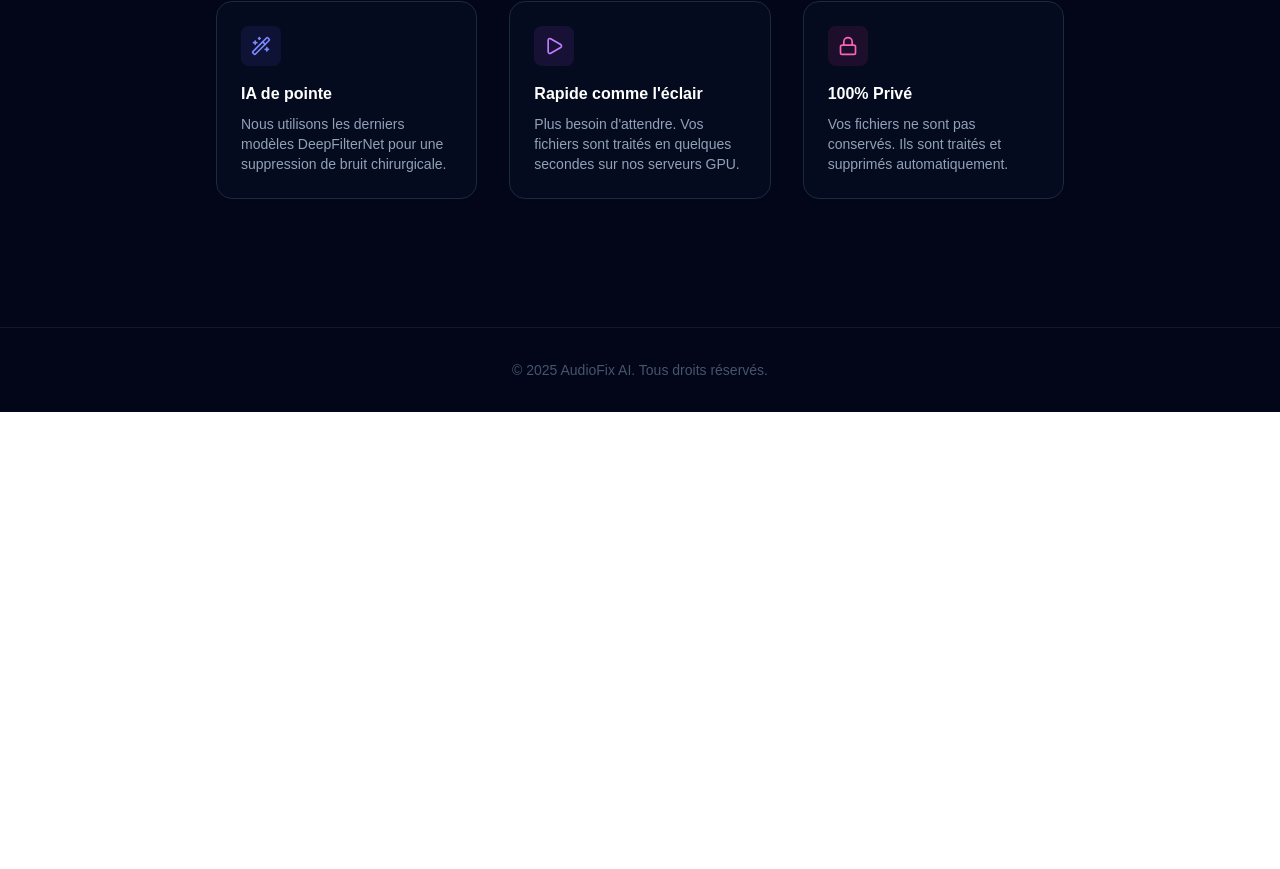
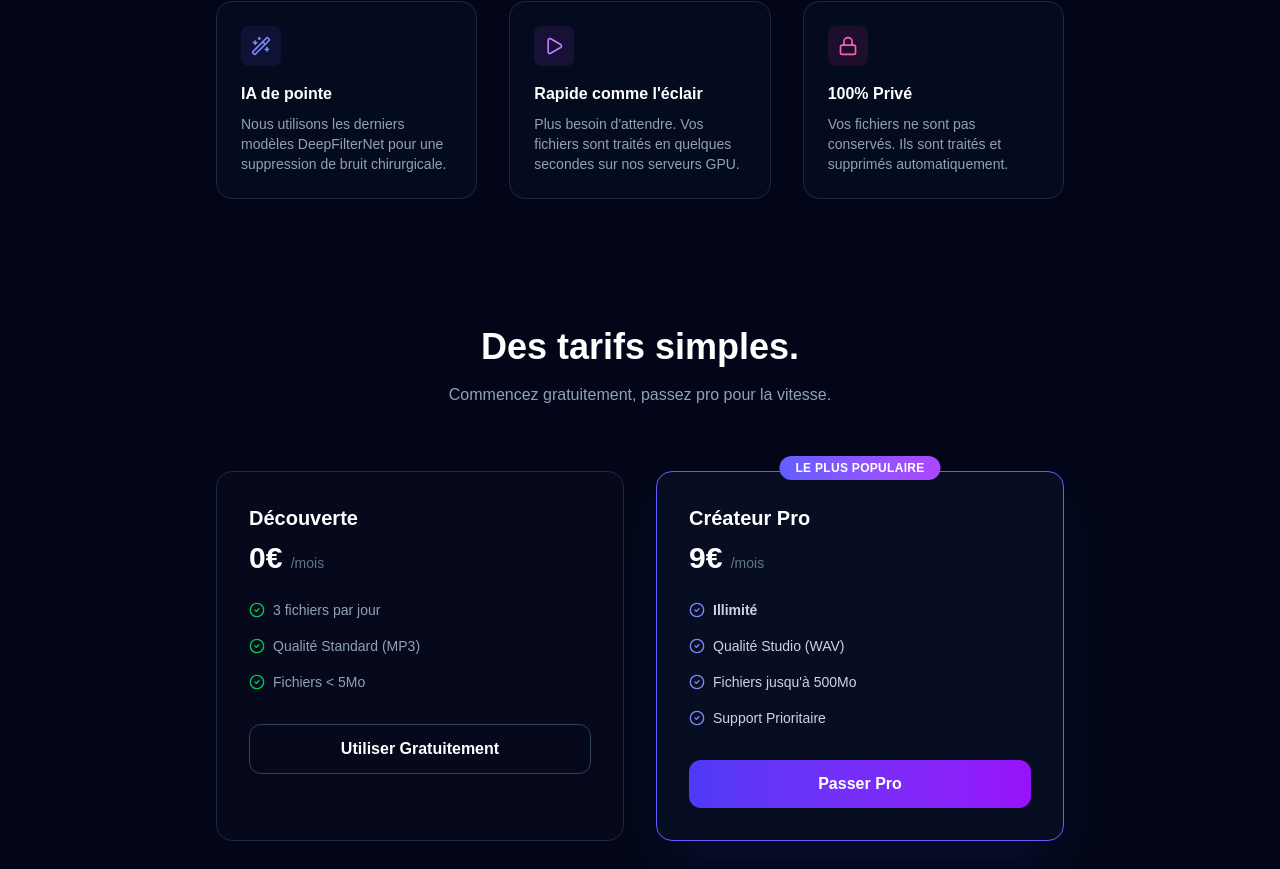
Before and after one commit to mohadzfr/audio-cleaner-saas, a Next.js app: page / in a window 1280 px wide. Shown: the part 951-1820 px from the top of the page. Before the commit the page ends 1363 px from the top, so only its background shows below. Built offline with nearby package versions, Linux system fonts and the light colour scheme.

Commit message:
Design Pro + Pricing

```diff
--- a/app/page.tsx
+++ b/app/page.tsx
@@ -95,7 +95,6 @@ export default function Home() {
         {/* --- UPLOAD CARD --- */}
         <div className="bg-slate-900/50 border border-slate-800 p-2 rounded-2xl shadow-2xl shadow-indigo-500/10 backdrop-blur-sm max-w-xl mx-auto relative group">
 
-          {/* Glow Effect derrière la boite */}
           <div className="absolute -inset-1 bg-gradient-to-r from-indigo-500 to-purple-600 rounded-2xl blur opacity-20 group-hover:opacity-40 transition duration-1000"></div>
 
           <div className="relative bg-slate-950 rounded-xl p-8 border border-slate-800">
@@ -212,6 +211,51 @@ export default function Home() {
           </div>
         </div>
 
+        {/* --- PRICING SECTION --- */}
+        <div id="pricing" className="py-32 text-center">
+          <h2 className="text-4xl font-bold mb-4">Des tarifs simples.</h2>
+          <p className="text-slate-400 mb-16">Commencez gratuitement, passez pro pour la vitesse.</p>
+
+          <div className="grid md:grid-cols-2 gap-8 max-w-4xl mx-auto text-left">
+
+            {/* Plan Gratuit */}
+            <div className="p-8 rounded-2xl border border-slate-800 bg-slate-900/20 hover:border-slate-700 transition-colors">
+              <h3 className="text-xl font-bold text-white mb-2">Découverte</h3>
+              <div className="text-3xl font-bold text-white mb-6">0€ <span className="text-sm text-slate-500 font-normal">/mois</span></div>
+              <ul className="space-y-4 mb-8 text-slate-400 text-sm">
+                <li className="flex items-center gap-2"><CheckCircle2 className="w-4 h-4 text-green-500" /> 3 fichiers par jour</li>
+                <li className="flex items-center gap-2"><CheckCircle2 className="w-4 h-4 text-green-500" /> Qualité Standard (MP3)</li>
+                <li className="flex items-center gap-2"><CheckCircle2 className="w-4 h-4 text-green-500" /> Fichiers &lt; 5Mo</li>
+              </ul>
+              <button className="w-full py-3 border border-slate-700 rounded-xl text-white hover:bg-slate-800 transition-colors font-semibold">
+                Utiliser Gratuitement
+              </button>
+            </div>
+
+            {/* Plan PRO */}
+            <div className="relative p-8 rounded-2xl border border-indigo-500 bg-slate-900/50 shadow-2xl shadow-indigo-500/10">
+              <div className="absolute -top-4 left-1/2 -translate-x-1/2 px-4 py-1 bg-gradient-to-r from-indigo-500 to-purple-500 rounded-full text-xs font-bold text-white uppercase tracking-wide">
+                Le plus populaire
+              </div>
+              <h3 className="text-xl font-bold text-white mb-2">Créateur Pro</h3>
+              <div className="text-3xl font-bold text-white mb-6">9€ <span className="text-sm text-slate-500 font-normal">/mois</span></div>
+              <ul className="space-y-4 mb-8 text-slate-300 text-sm">
+                <li className="flex items-center gap-2"><CheckCircle2 className="w-4 h-4 text-indigo-400" /> <strong>Illimité</strong></li>
+                <li className="flex items-center gap-2"><CheckCircle2 className="w-4 h-4 text-indigo-400" /> Qualité Studio (WAV)</li>
+                <li className="flex items-center gap-2"><CheckCircle2 className="w-4 h-4 text-indigo-400" /> Fichiers jusqu'à 500Mo</li>
+                <li className="flex items-center gap-2"><CheckCircle2 className="w-4 h-4 text-indigo-400" /> Support Prioritaire</li>
+              </ul>
+              <button
+                onClick={() => alert("Wow ! Vous voulez payer ? 🤑\n\nC'est ici qu'on branchera Stripe plus tard.\nPour l'instant, c'est gratuit pour toi chef.")}
+                className="w-full py-3 bg-gradient-to-r from-indigo-600 to-purple-600 rounded-xl text-white hover:opacity-90 transition-opacity font-bold"
+              >
+                Passer Pro
+              </button>
+            </div>
+
+          </div>
+        </div>
+
       </div>
 
       {/* Footer simple */}
```
